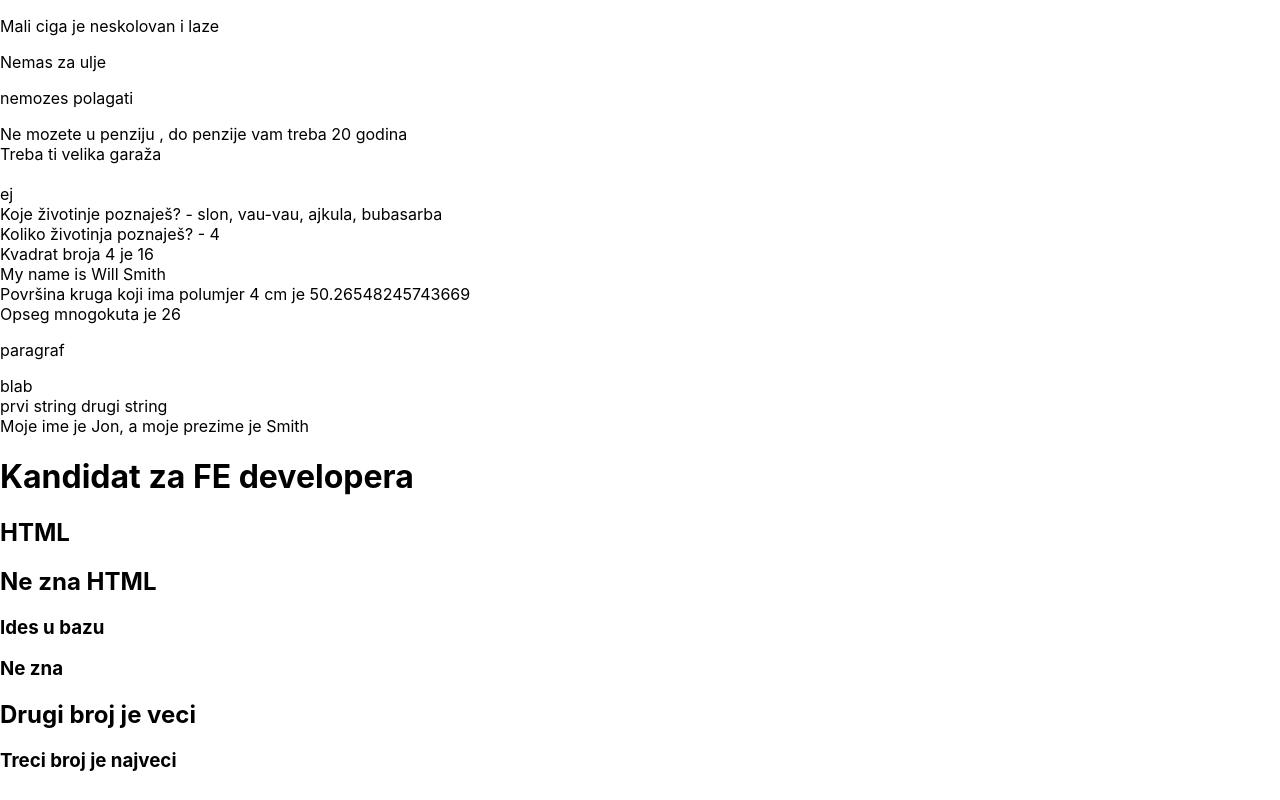
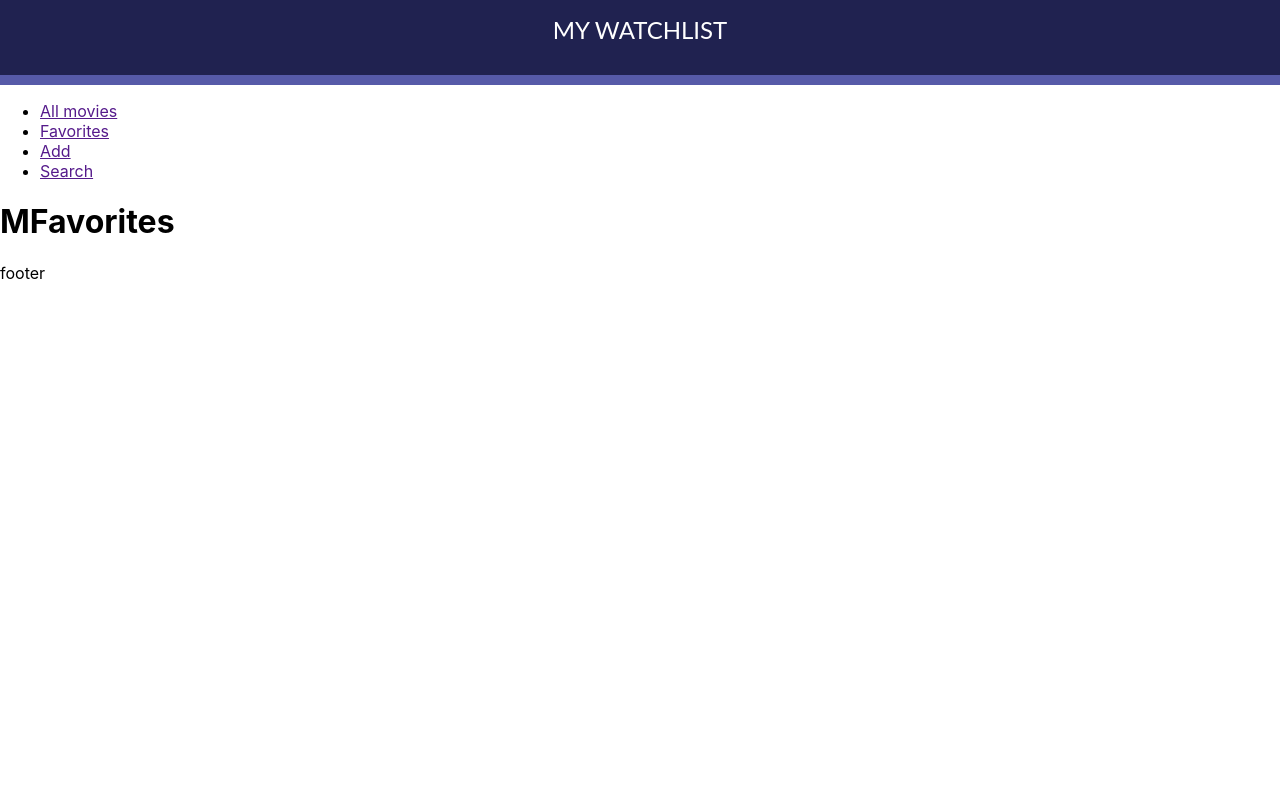
Before and after one commit to gala201/my-react-app, a React (Create React App) app: page / in a window 1280 px wide. Built offline with nearby package versions, Linux system fonts and the light colour scheme.

Commit message:
Started my watchlist

```diff
--- a/package.json
+++ b/package.json
@@ -9,6 +9,7 @@
     "react": "^17.0.2",
     "react-dom": "^17.0.2",
     "react-scripts": "5.0.0",
+    "sass": "^1.49.9",
     "web-vitals": "^2.1.4"
   },
   "scripts": {
--- a/src/App.js
+++ b/src/App.js
@@ -1,218 +1,24 @@
 import logo from './logo.svg';
 import './App.css';
+import Header from './components/shared/Header';
+import Footer from './components/shared/Footer';
+import Index from './components/views/Index';
+import Favorites from './components/views/Favorites';
+import './styles/styles.css'
+// webdev199
 
 function App() {
 
-  const myElement = <h1>This is my second React App</h1>
-  const myArray = ["slon", "vau-vau", "ajkula", "bubasarba"]
-  const a = 4
-
-  const name = "Will"
-  const surname = "Smith"
-
-  const circleArea = (radius) => {
-
-    const area = radius * radius * Math.PI
-    return area
-  }
-
-  /*const mnogokut = [2, 4, 5, 7, 8]  */
-  const opsegMnogokuta = (polygon) => {
-    let count = 0
-
-    for (let i = 0; i < polygon.length; i++) {
-      count += polygon[i];
-    }
-    return count
-
-  }
-
-  const noviElement = <p>paragraf</p>
-
-  const prviString = "prvi string"
-  const drugiString = "drugi string"
-
-
-  const korisnici = {
-    name: "Jon",
-    prezime: "Smith",
-    age: 45,
-    isLoggedin: true
-  }
-
-  const printuser = (first, last) => {
-    const concatenate = `Moje ime je ${first}, a moje prezime je ${last}`
-
-    return concatenate
-  }
-
-  const bankAccount = 12
-
-  const motorist = {
-    firstName: "Marko",
-    lastName: "Marić",
-    age: 15
-  }
-
-  const cars = ["BMW", "Opel", "Toyota"]
-
-  const kandidat = {
-    ime: "Pero Perić",
-    html: false,
-    js: true,
-    experience: 1.5,
-    it: false
-  }
-
-  const brojevi = [3, 5, 7]
-
-
-
-  function myAnotherHeading() {
-    return (
-      <h1>Moj drugi naslov</h1>
-    )
-  }
-
-  function myComponentHeading() {
-    return (
-      <h1>Ovo je komponenta za moj naslov</h1>
-    )
-  }
-
-  return (
-    <>
-      {/* <div className="App" style={{ borderColor: "blue", order: 1, backgroundColor: "red" }}>
-        <header className="App-header" style={{ backgroundColor: "blue" }}>
-          {myElement}
-        </header>
-      </div> */}
-      <div>
-
-
-
-        {/* ako zna vise od 5 zivotinja */}
-
-        {
-          myArray.length > 5 ?
-            <p>Mali ciga doktor</p>
-            :
-            <p>Mali ciga je neskolovan i laze</p>
-        }
-
-        {/* ako imam manje od 13kn */}
-
-        {
-          (bankAccount < 13) && <p>Nemas za ulje</p>
-        }
-
-        {/*         napraviti objekt person sa imenom, prezimenom i dobi.
-        Ako je mladi od 16, ne mozes polagati za motor
- */}
+  // napraviti komponentu za podebljani tekst i ispisatu
 
 
 
 
-
-        {
-          (motorist.age < 16) && <p>nemozes polagati</p>
-        }
-
-        {
-          korisnici.age < 65 && `Ne mozete u penziju , do penzije vam treba ${65 - korisnici.age} godina`
-        } <br />
-
-        {
-          cars.length > 1 && "Treba ti velika garaža"
-        } <br /> <br />
-
-        {
-          korisnici.isLoggedin ? "ej" : <button>Log In</button>
-        } <br />
-
-
-
-
-
-
-        Koje životinje poznaješ? - {myArray.join(", ")}<br></br>
-        Koliko životinja poznaješ? - {myArray.length}<br></br>
-        Kvadrat broja {a} je {Math.pow(a, 2)} <br />
-        {/* My name is {name} {surname} */}
-        My name is {`${name} ${surname}`} <br />
-        Površina kruga koji ima polumjer 4 cm je {circleArea(4)} <br />
-        Opseg mnogokuta je {opsegMnogokuta([2, 4, 5, 7, 8])} <br />
-        {noviElement} blab <br />
-        {`${prviString} ${drugiString}`} <br />
-        {printuser(korisnici.name, korisnici.prezime)}
-
-
-        <h1>Kandidat za FE developera</h1>
-        <h2>HTML</h2>
-
-        {
-          kandidat.html ?
-            <>
-              <h2>Zna HTML</h2>
-
-              {
-                kandidat.js ?
-                  <>
-                    <h3>Zna JS</h3>
-
-                    {
-                      kandidat.experience >= 2 ?
-                        <h4>Ima barem dvije god iskustva</h4>
-                        :
-                        <>
-                          <h4>Nema barem dvije god iskustva</h4>
-                          <h5>3200 moja zadnja ponuda</h5>
-                        </>
-                    }
-                  </>
-                  :
-                  <h3>Ne zna JS</h3>
-              }
-            </>
-            :
-            <>
-              <h2>Ne zna HTML</h2>
-              {
-                kandidat.it ?
-                  <>
-                    <h3>Ides u drugi krug</h3>
-                    <h3>ZNa</h3>
-                  </>
-                  :
-                  <>
-                    <h3>Ides u bazu</h3>
-                    <h3>Ne zna</h3>
-                  </>
-              }
-            </>
-        }
-
-        {/* https://github.com/webdev199 */}
-
-        {
-          brojevi[0] > brojevi[1] ?
-            <h2>Prvi broj je veci</h2>
-            :
-            <>
-              <h2>Drugi broj je veci</h2>
-              {
-                brojevi[1] > brojevi[2] ?
-                  <h3>Drugi broj je najveci</h3>
-                  :
-                  <h3>Treci broj je najveci</h3>
-              }
-            </>
-        }
-
-
-
-        {<myComponentHeading />}
-      </div>
+  return (
+    <>
+      <Header />
+      <Favorites />
+      <Footer />
     </>
   );
 }
--- /dev/null
+++ b/src/components/shared/Footer.js
@@ -0,0 +1,7 @@
+function Footer() {
+    return (
+        <p>footer</p>
+    )
+}
+
+export default Footer
--- /dev/null
+++ b/src/components/shared/Header.js
@@ -0,0 +1,25 @@
+function Header() {
+    return (
+        <header>
+            <p className="naslov">MY WATCHLIST</p>
+            <nav>
+                <ul>
+                    <li>
+                        <a href="">All movies</a>
+                    </li>
+                    <li>
+                        <a href="">Favorites</a>
+                    </li>
+                    <li>
+                        <a href="">Add</a>
+                    </li>
+                    <li>
+                        <a href="">Search</a>
+                    </li>
+                </ul>
+            </nav>
+        </header>
+    )
+}
+
+export default Header
--- /dev/null
+++ b/src/components/views/Favorites.js
@@ -0,0 +1,7 @@
+function Favorites() {
+    return (
+        <h1>MFavorites</h1>
+    )
+}
+
+export default Favorites
--- /dev/null
+++ b/src/components/views/Index.js
@@ -0,0 +1,7 @@
+function Index() {
+    return (
+        <h1>Moja početna stranica</h1>
+    )
+}
+
+export default Index
--- /dev/null
+++ b/src/styles/styles.css
@@ -0,0 +1,23 @@
+@font-face {
+  font-family: 'Lato', sans-serif;
+  src: url();
+}
+
+p.naslov {
+  width: 100%;
+  font-family: Lato;
+  font-size: 24px;
+  font-style: normal;
+  font-weight: 400;
+  line-height: 29px;
+  letter-spacing: 0em;
+  text-align: center;
+  background: #202250;
+  margin: 0;
+  height: 60px;
+  padding-top: 15px;
+  color: white;
+  border-bottom: solid 10px #565AA8;
+  vertical-align: middle;
+}
+/*# sourceMappingURL=styles.css.map */
--- /dev/null
+++ b/src/styles/styles.scss
@@ -0,0 +1,23 @@
+@font-face {
+    font-family: 'Lato', sans-serif;;
+    src: url();
+}
+
+p.naslov{
+    width: 100%;
+    font-family: Lato;
+    font-size: 24px;
+    font-style: normal;
+    font-weight: 400;
+    line-height: 29px;
+    letter-spacing: 0em;
+    text-align: center;
+    background: #202250;
+    margin: 0;
+    height: 60px;
+    padding-top: 15px;
+    color: white;
+    border-bottom: solid 10px #565AA8;
+    vertical-align: middle;
+
+}
```
Also changed, not shown: src/components/views/Add.js (added), src/components/views/Search.js (added), 2 other files (tests, documents, lock files or other folders).
